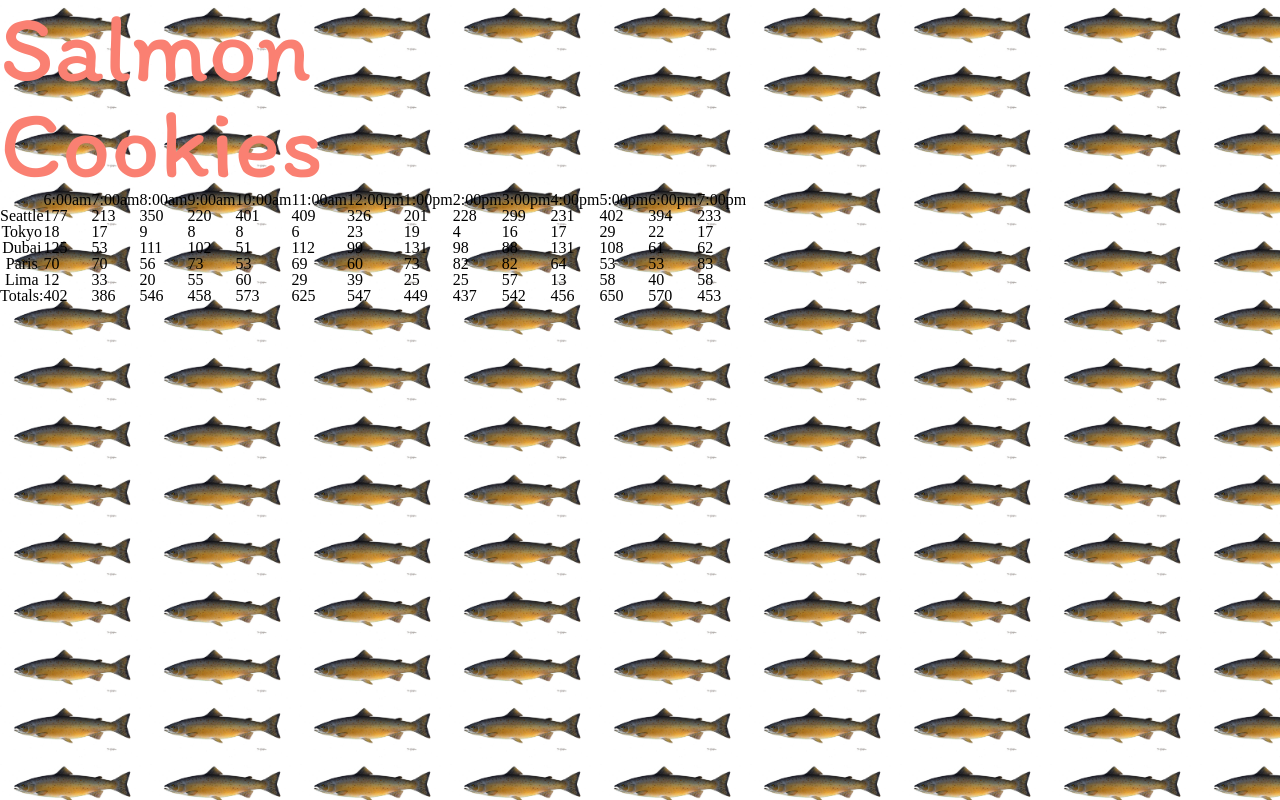
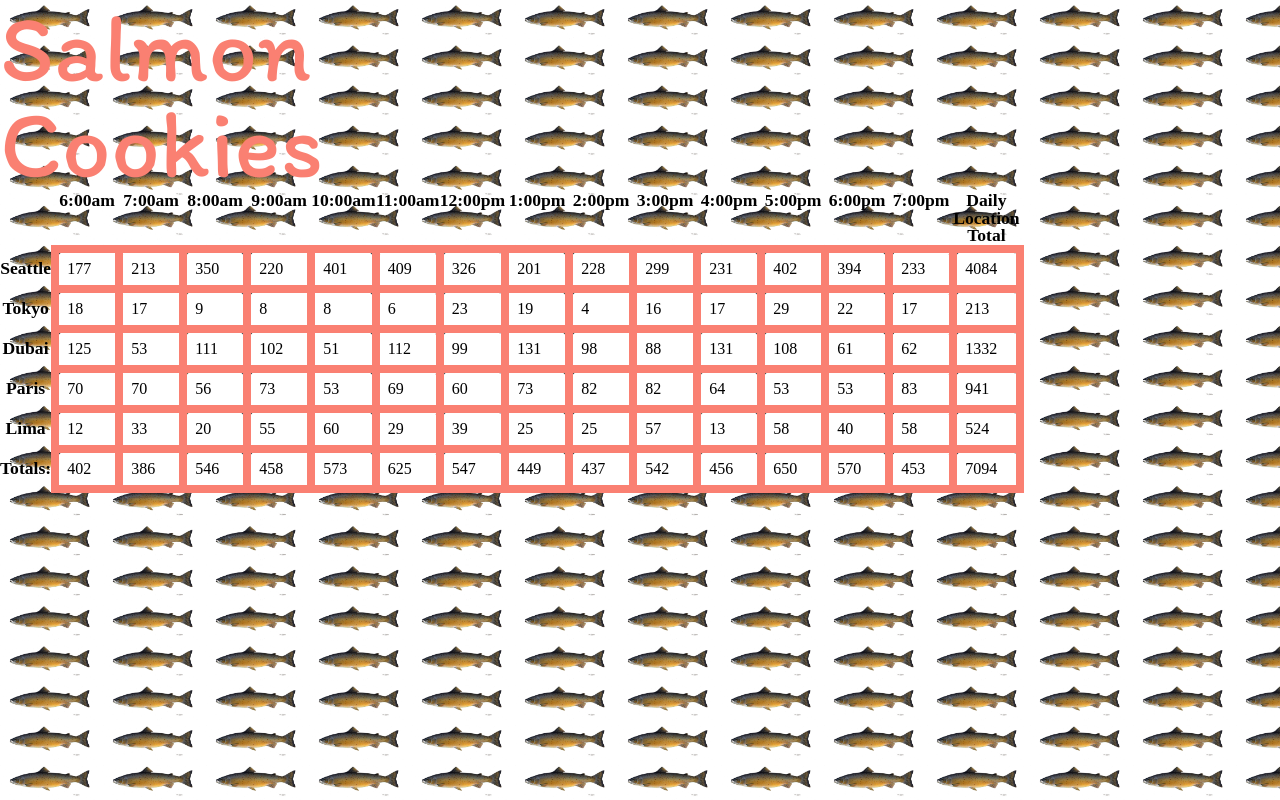
Before and after one commit to klesnykh/cookie-stand, a plain HTML site: page sales.html in a window 1280 px wide. Drawn offline with Linux system fonts and the light colour scheme.

Commit message:
added a day total column

```diff
--- a/app.js
+++ b/app.js
@@ -4,7 +4,7 @@ let cityTableBody = document.querySelector('tbody');
 let cityTableHead = document.querySelector('thead');
 let cityTableFoot = document.querySelector('tfoot');
 
-let hour = ['', '6:00am', '7:00am', '8:00am', '9:00am', '10:00am', '11:00am', '12:00pm', '1:00pm', '2:00pm', '3:00pm', '4:00pm', '5:00pm', '6:00pm', '7:00pm'];
+let hour = ['', '6:00am', '7:00am', '8:00am', '9:00am', '10:00am', '11:00am', '12:00pm', '1:00pm', '2:00pm', '3:00pm', '4:00pm', '5:00pm', '6:00pm', '7:00pm', 'Daily Location Total'];
 
 function fillCityTableHeadings(){
   for(let i=0; i<hour.length; i++){
@@ -33,12 +33,20 @@ function City (name, min, max, avg) {
     tr.appendChild(th);
     this.arr.push(this.name);
 
-    for (let i=1; i<hour.length; i++){
+    for (let i=1; i<hour.length-1; i++){
       let td = document.createElement('td');
       td.textContent = this.cookiesSold();
       tr.appendChild(td);
       this.arr.push(parseInt(td.textContent));
     }
+    let dayTotal = 0;
+    for (let i=1; i<this.arr.length; i++){
+      dayTotal+=this.arr[i];
+    }
+    let td = document.createElement('td');
+    td.textContent = dayTotal;
+    tr.appendChild(td);
+    this.arr.push(dayTotal);
   };
 }
 
@@ -49,12 +57,11 @@ function fillTableTotals(){
   for(let i=1; i<hour.length; i++){
     let total = document.createElement('td');
     total.textContent = seattle.arr[i]+tokyo.arr[i]+dubai.arr[i]+paris.arr[i]+lima.arr[i];
-    // console.log(total.textContent);
     cityTableFoot.appendChild(total);
   }
 }
 
-let seattle = new City('Seattle', 23, 65, 6.3);``
+let seattle = new City('Seattle', 23, 65, 6.3);
 seattle.fillTable();
 
 let tokyo = new City('Tokyo', 3, 24, 1.2);
--- a/css/style.css
+++ b/css/style.css
@@ -4,20 +4,26 @@
 
 body {
   background-image: url("../img/salmon.jpg");
-  background-size: 150px;
-  width: 300px;
-  height: 300px;
+  background-size: 103px;
+  width: 250px;
+  height: 250px;
 }
 
-section {
+td {
   border-radius: 1rem;
   border-width: .5rem;
   border-style: solid;
   border-color: salmon;
   margin: .5rem;
   padding: .5rem;
-  background-color: silver;
-  min-width: 140px;
+  background-color: white;
+  min-width: 40px;
+}
+
+th {
+  border-width: .1px;
+  font-size: 1.1rem;
+  font-weight: bold;
 }
 
 @font-face {
```
